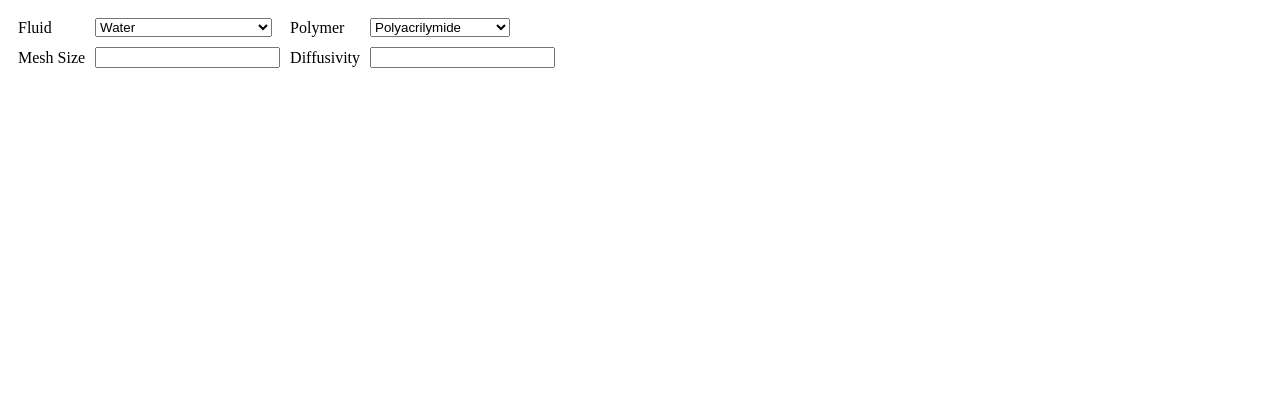
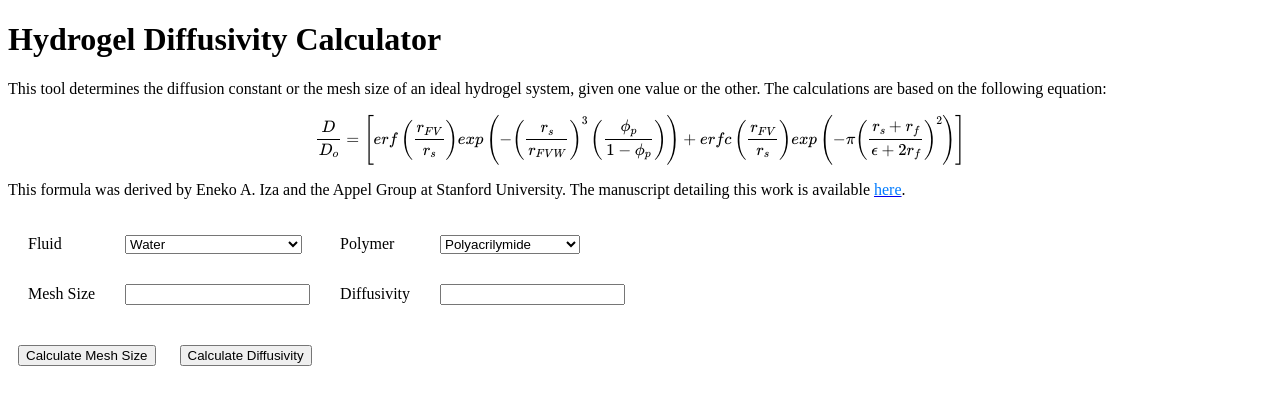
Before and after one commit to vince-wu/hydrogel, a plain HTML site: page index.html in a window 1280 px wide. Drawn offline with nearby package versions, Linux system fonts and the light colour scheme; some packages are replaced by stand-ins of ours.

Commit message:
implemented more options

```diff
--- a/index.html
+++ b/index.html
@@ -1,18 +1,47 @@
 <!DOCTYPE html>
 <html>
 <head>
-	<title>Test</title>
+	<title>Hydrogel Diffusivity Calculator</title>
+
+<!-- 	<link rel="stylesheet" href="stylesheets/style.css"> ! -->
 </head>
 <body>
+	<h1>
+		Hydrogel Diffusivity Calculator
+	</h1>
+	<p>
+		This tool determines the diffusion constant or the mesh size of an ideal hydrogel system, given one value or the other. The calculations are based on the following equation:
+	</p>
+
+	<script type="text/javascript" async
+	  src="https://cdnjs.cloudflare.com/ajax/libs/mathjax/2.7.5/latest.js?config=TeX-MML-AM_CHTML">
+	</script>
+	$$
+    \frac{D}{D_o} =
+    \left[erf\left(\frac{r_{FV}}{r_s}\right)exp\left(
+    -\left(\frac{r_s}{r_{FVW}}\right)^3
+    \left(\frac{\phi_p}{1-\phi_p}\right)\right)+
+    erfc\left(\frac{r_{FV}}{r_s}\right)
+    exp\left(-\pi\left(\frac{r_s+r_f}{\epsilon+2r_f}\right)^2\right)
+    \right]
+    $$
+
+	<p>
+		This formula was derived by Eneko A. Iza and the Appel Group at Stanford University. The manuscript detailing this work is available
+		<a href="http://www.supramolecularbiomaterials.com/pubs"><font color="#007BFF">here</font></a>.
+	</p>
+	</p>
+
 	<script src="https://cdnjs.cloudflare.com/ajax/libs/mathjs/6.2.0/math.min.js"></script>
+
 	<form id=inputform>
-		<table border="0" cellspacing="10" cellpadding="0" id="inputTable">
+		<table border="0" cellspacing="10" cellpadding="10" id="inputTable">
 			<tr id="row1">
 				<td>
 					<label for="fluid">Fluid</label>
 				</td>
 				<td>
-					<select>
+					<select id="fluid">
 						<option value="water">Water</option>
 						<option value="pbs">Phosphate Buffer Solution</option>
 					</select>
@@ -21,7 +50,7 @@
 					<label for="fluid">Polymer</label>
 				</td>
 				<td>
-					<select>
+					<select id="polymer">
 						<option value="pam">Polyacrilymide</option>
 						<option value="peg">Polyethylene Glycol</option>
 					</select>
@@ -32,17 +61,24 @@
 					<label for="meshsize">Mesh Size</label>
 				</td>
 				<td>
-					<input type="number" id=meshsize onchange="calculate_hydrogel_property('diffusivity')">
+					<input type="number" id=meshsize maxlength="8" onchange="calculate_hydrogel_property('diffusivity')">
 				</td>
 				<td>
 					<label for="diffusivity">Diffusivity</label>
 				</td>
 				<td>
-					<input type="number" id=diffusivity onchange="calculate_hydrogel_property('mesh_size')">
+					<input type="number" id=diffusivity maxlength="8" onchange="calculate_hydrogel_property('mesh_size')">
 				</td>
 			</tr>
 		</table>
 	</form>
+	<div>
+		<button style="margin: 20px 10px" onclick="calculate_hydrogel_property('mesh_size')">Calculate Mesh Size</button>
+		<button style="margin: 20px 10px" onclick="calculate_hydrogel_property('diffusivity')">Calculate Diffusivity</button>
+	</div>
+
+
+
 	<script>
 		function calculate() {
 			var input1 = parseInt(document.getElementById("input1").value);
@@ -51,16 +87,43 @@
 			document.getElementById("output").value = output;
 		};
 	</script>
+
 	<script>
 		function calculate_hydrogel_property(property) {
-			var r_FV = 2.69;
-			var r_s = 1;
-			var r_FVW = 2.69;
-			var phi_p = 1;
-			var r_f = 5.1;
-			var nu = 8.9*10**-4;
-			var T = 289;
+
+			//Set all known variable values
+			var r_FV = 2.69; // average radius of free-volume pockets in hydrogel
+			var r_s = 1; // radius of solute
+			var r_FVW = 2.69; // radius of free volume voids in water
+			var phi_p = 1; // polymer volume fraction: ratio of polymer volume over total volume of hydrogel
+			var T = 289; // temperature
+
+			//Determine user-inputted values
+			var r_f; // radius of polymer chain
+			var nu; //dynamic viscosity
+			var fluidObj = document.getElementById("fluid");
+			var fluid = fluidObj.options[fluidObj.selectedIndex].value;
+			var polymerObj = document.getElementById("polymer");
+			var polymer = polymerObj.options[polymerObj.selectedIndex].value;
+
+			//Extract dynamic viscosity value
+			if (fluid == "water") {
+				nu = 8.9*10**-4;
+			} else if (fluid == "pbs") {
+				nu = 10*10**-4;
+			}
+
+			//Extract polymer chain radius value
+			if (polymer == "pam") {
+				r_f = 8.8;
+			} else if (polymer == "peg") {
+				r_f = 5.1;
+			}
+
+			//Calculate diffusivity of solid hydrogel in liquid
 			var D_o = calculate_diffusivity(r_s, nu, T);
+
+			//Determine whether to calculate mesh size or diffusivity and then calculate
 			if (property == "mesh_size") {
 				var D = parseFloat(document.getElementById("diffusivity").value);
 				var mesh_size = calculate_hydrogel_meshsize(D_o, r_FV, r_s, r_FVW, phi_p, r_f, D);
@@ -73,26 +136,31 @@
 
 		};
 	</script>
+
 	<script>
+		//Calculate mesh size given diffusivity
 		function calculate_hydrogel_meshsize(D_o, r_FV, r_s, r_FVW, phi_p, r_f, D) {
 			var mesh_size;
 			var A = (D/D_o-math.erf(r_FV/r_s)*Math.exp(-1*Math.pow(r_s/r_FVW, 3)*(phi_p/(1-phi_p))))/(1-math.erf(r_FV/r_s));
 			console.log(A);
 			mesh_size = (r_s+r_f)/Math.pow((-Math.log(A)/Math.PI),1/2)-2*r_f;
 			console.log(mesh_size);
-			return mesh_size
+			return mesh_size.toPrecision(4)
 		}
 	</script>
+
 	<script>
+		//Calculate diffusivity given mesh size
 		function calculate_hydrogel_diffusivity(D_o, r_FV, r_s, r_FVW, phi_p, r_f, mesh_size) {
 			var D;
 			D = D_o*(math.erf(r_FV/r_s)*Math.exp(-1*Math.pow(r_s/r_FVW, 3)*(phi_p/(1-phi_p))) +
 				1-math.erf(r_FV/r_s)*Math.exp(-Math.PI*Math.pow((r_s+r_f)/(mesh_size+2*r_f), 2)));
-			return D;
+			return D.toPrecision(4);
 		}
 	</script>
 
 	<script>
+		//calculate diffusivity
 		function calculate_diffusivity(r_s, nu, T) {
 			var D_o;
 			var k_b = 1.38064852*10**-23;
```
